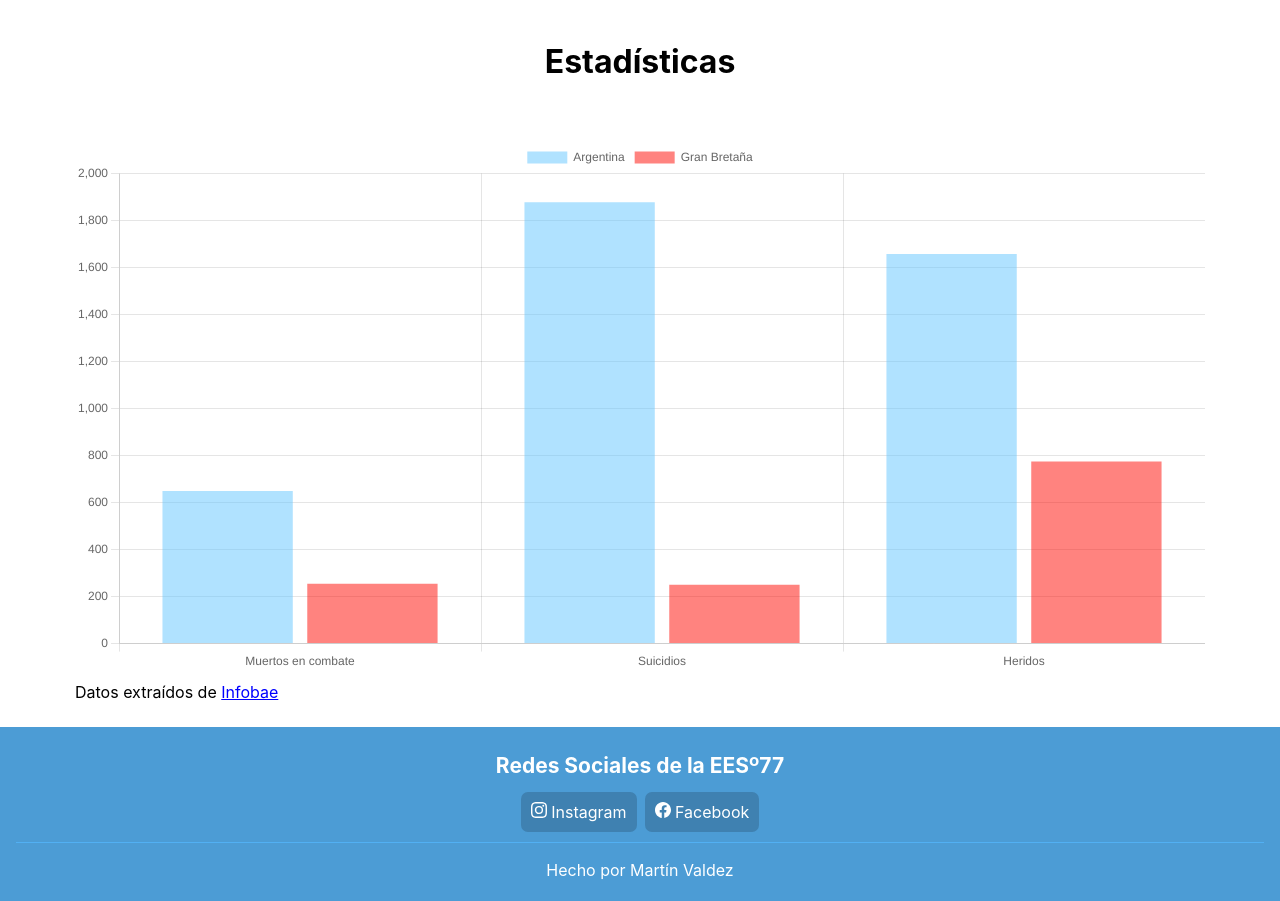
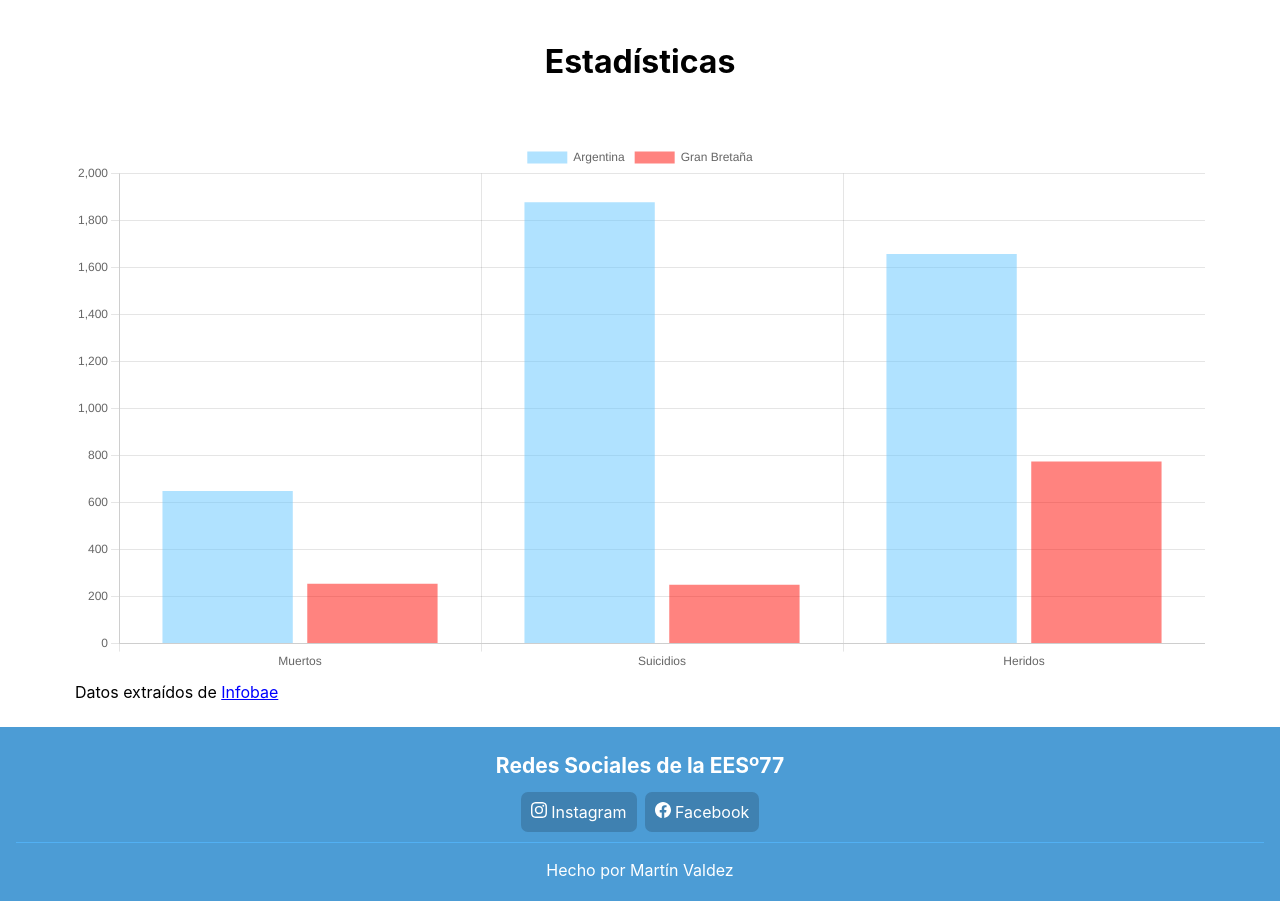
Before and after one commit to martinval11/tr_malvinas, a React (Create React App) app: page / in a window 1280 px wide. Shown: the part 1303-2204 px from the top of the page. Built offline with nearby package versions, Linux system fonts and the light colour scheme.

Commit message:
Add files via upload

```diff
--- a/src/App.js
+++ b/src/App.js
@@ -34,7 +34,7 @@ export const options = {
 	},
 };
 
-const labels = ['Muertos en combate', 'Suicidios', 'Heridos'];
+const labels = ['Muertos', 'Suicidios', 'Heridos'];
 
 export const data = {
 	labels,
```
